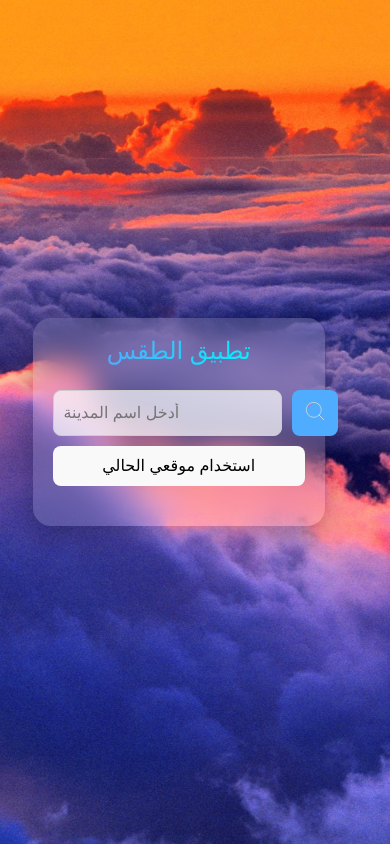
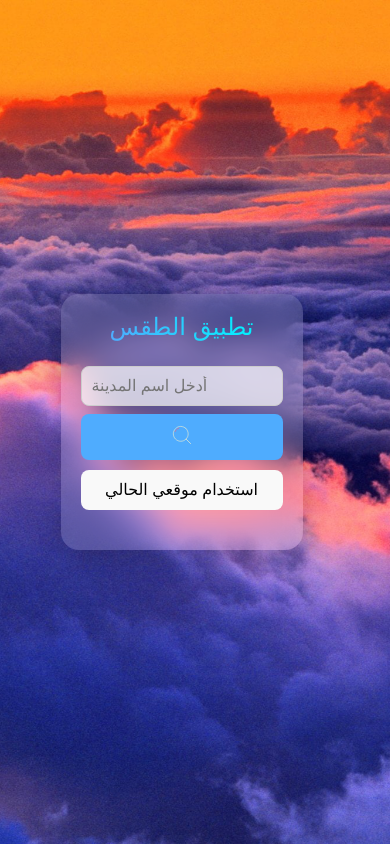
Before and after one commit to FawziaIssa2002/Weather-Border, a React (Vite) app: page / in a window 390 px wide. Built offline with nearby package versions, Linux system fonts and the light colour scheme.

Commit message:
6 commit

```diff
--- a/src/App.css
+++ b/src/App.css
@@ -14,25 +14,6 @@ body {
   background-size: cover;
   transition: background-color 0.4s ease;
 }
-
-/* وضعيات اللون */
-/* .light-mode-body {
-  background-color: rgba(245, 247, 250, 0.4);
-}
-
-.dark-mode-body {
-  background-color: rgba(30, 30, 47, 0.4);
-} */
-/* الوضع النهاري */
-/* .light-mode {
-  color: #111;
-}
-
-/* الوضع الليلي
-.dark-mode {
-  color: #f1f1f1;
-} */
-
 
 /* الحاوية الأساسية */
 .app-container {
@@ -95,6 +76,7 @@ body {
 .search-form {
   display: flex;
   gap: 10px;
+  flex-wrap: nowrap; /* يمنع التفاف العناصر */
 }
 
 .search-input {
@@ -104,6 +86,7 @@ body {
   border-radius: 8px;
   border: 1px solid #ccc;
   font-size: 1rem;
+   min-width: 0;
   transition: 0.3s;
 }
 
@@ -120,6 +103,7 @@ body {
   padding: 10px 12px;
   cursor: pointer;
   transition: 0.3s;
+    flex-shrink: 0; /* يمنع تصغير الزر */
 }
 
 .search-button:hover {
@@ -166,19 +150,7 @@ body {
   padding: 0;
   margin: 0;
 }
-/* .search-history ul {
-  list-style: none;
-  width: 40px;
-  padding: 0;
-  margin: 0;
-  display: flex;
-  flex-direction: column;
-  align-items: flex-end;
-}
 
-.history-item {
-  color: #fff;
-} */
 .history-item {
   background: #4e4d4d;
   border: none;
@@ -213,3 +185,13 @@ body {
     padding: 6px 10px;
   }
 }
+@media (max-width: 400px) {
+  .search-form {
+    flex-direction: column; /* ✅ يجعلها عمودية */
+    gap: 8px;
+  }
+
+  .search-button {
+    width: 100%; /* الزر يأخذ عرض الحاوية */
+  }
+}
```
